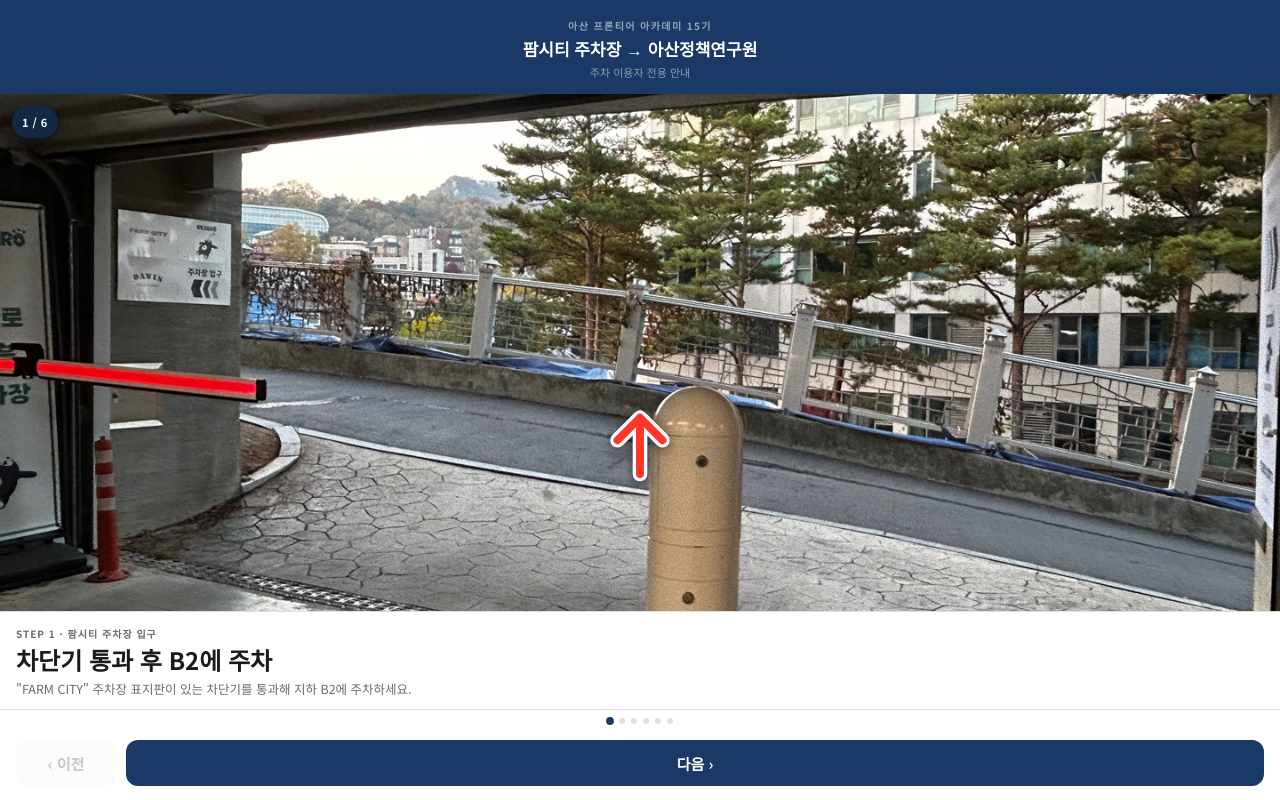
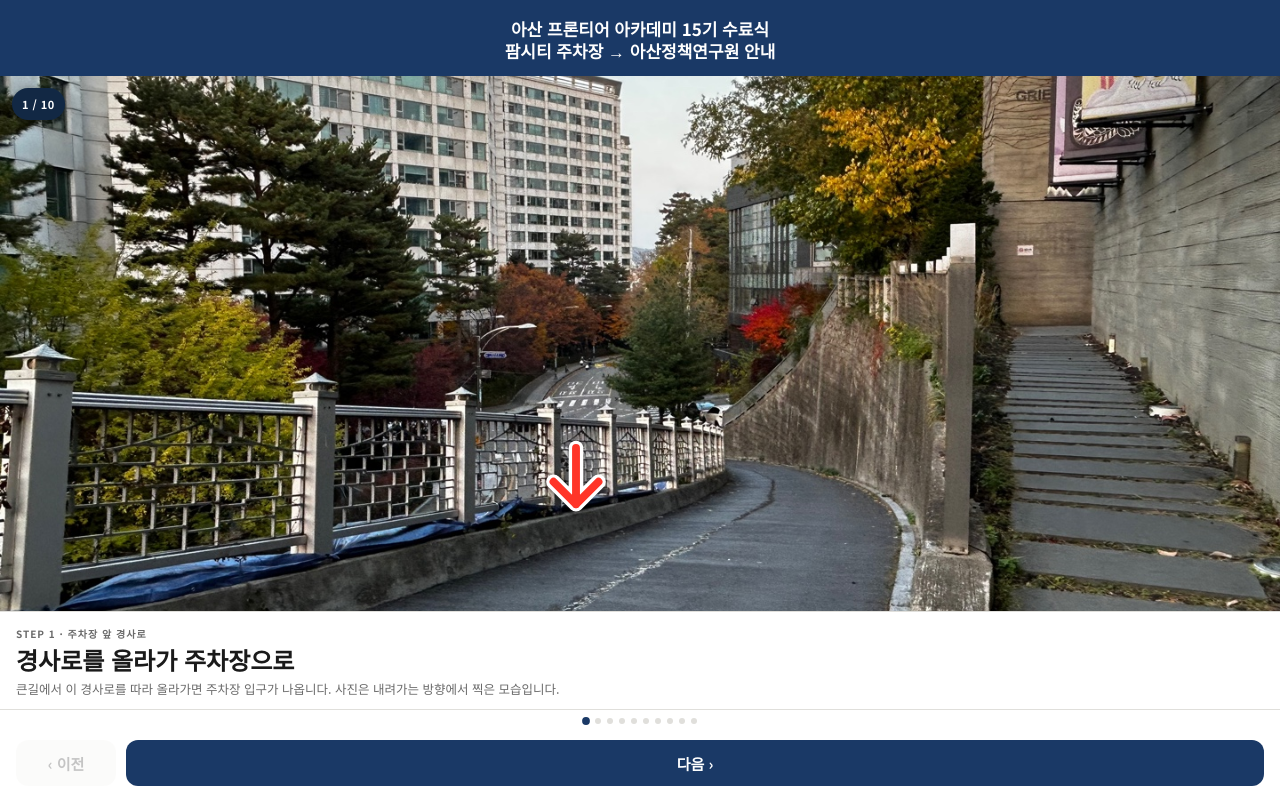
Before and after one commit to asan-frontier/afa15-nav, a plain HTML site: page parking.html in a window 1280 px wide. Drawn offline with Linux system fonts and the light colour scheme.

Commit message:
경로 2를 아티팩트와 동일하게 (사진·내용·헤더)
Co-Authored-By: Claude Sonnet 5.5 <noreply@anthropic.com>

```diff
--- a/parking.html
+++ b/parking.html
@@ -271,9 +271,7 @@ main {
 
 <div class="hd">
   <div class="hd-cover">
-    <div class="hd-label">아산 프론티어 아카데미 15기</div>
-    <div class="hd-title">팜시티 주차장 → 아산정책연구원</div>
-    <div class="hd-sub">주차 이용자 전용 안내</div>
+    <div class="hd-title">아산 프론티어 아카데미 15기 수료식<br>팜시티 주차장 → 아산정책연구원 안내</div>
   </div>
 </div>
 
@@ -281,14 +279,17 @@ main {
 
 <script>
 const STEPS = [
-  { img:'photos/r2_01.jpg', landmark:'STEP 1 · 팜시티 주차장 입구', inst:'차단기 통과 후 B2에 주차', sub:'"FARM CITY" 주차장 표지판이 있는 차단기를 통과해 지하 B2에 주차하세요.', dir:'up', ax:50, ay:68 },
-  { img:'photos/r2_02.jpg', landmark:'STEP 2 · 건물 출구 → 경사로', inst:'건물 나와 경사로 따라 내려가기', sub:'주차 후 건물 밖으로 나오면 팜시티테이블 담장을 옆에 두고 경사로를 따라 내려가세요. 가을 나무가 보이면 맞는 길입니다.', dir:'down', ax:50, ay:68 },
-  { img:'photos/r2_03.jpg', landmark:'STEP 3 · 한미술관 사거리', inst:'한미술관 표지판 지나 골목으로 직진', sub:'왼쪽에 "한미술관" 표지판이 보이는 사거리입니다. 오른쪽이나 왼쪽으로 꺾지 말고 앞 골목으로 계속 직진하세요.', dir:'up', ax:50, ay:68 },
-  { img:'photos/r2_04.jpg', landmark:'STEP 4 · 어린이보호구역 골목', inst:'어린이보호구역 표시 지나 계속 올라가기', sub:'도로에 "어린이보호구역" 글씨가 보이면 맞는 길입니다. 붉은 벽돌 건물을 오른쪽에 두고 계속 올라가세요.', dir:'up', ax:50, ay:68 },
-  { img:'photos/r2_05.jpg', landmark:'STEP 5 · emuoa 모퉁이', inst:'emuoa 간판 모퉁이 지나 계속 올라가기', sub:'왼쪽에 "emuoa" 음악 가게 간판이 보이는 모퉁이입니다. HDC 건물 아래를 지나 계속 직진해 올라가세요.', dir:'up', ax:50, ay:68 },
-  { img:'photos/r2_06.jpg', landmark:'도착', inst:'아산정책연구원 도착!', sub:'"아산정책연구원 / THE ASAN INSTITUTE FOR POLICY STUDIES" 금색 현판이 보이면 도착입니다. 정문으로 들어가세요. 🎉', dir:'dest' },
+  { img:'photos/p00_ramp.jpg', landmark:'STEP 1 · 주차장 앞 경사로', inst:'경사로를 올라가 주차장으로', sub:'큰길에서 이 경사로를 따라 올라가면 주차장 입구가 나옵니다. 사진은 내려가는 방향에서 찍은 모습입니다.', dir:'down', ax:45, ay:76 },
+  { img:'photos/p0_entrance.webp', landmark:'STEP 2 · 팜시티 주차장 입구', inst:'주차장 입구로 진입', sub:'"리제로 서울 주차장" 입구입니다. 차단기를 지나 지하(B2)에 주차하세요.', dir:'up', ax:55, ay:76 },
+  { img:'photos/p1_b2_parking.jpg', landmark:'STEP 3 · 팜시티 주차장 B2', inst:'정면 유리문 안쪽 엘리베이터로', sub:'정면 안쪽의 유리문(현수막이 붙은 문)으로 들어가 엘리베이터를 타고 B1(지하 1층)로 올라가세요.', dir:'up', ax:53, ay:72 },
+  { img:'photos/p2_elevator.jpg', landmark:'STEP 4 · B1 엘리베이터 앞', inst:'내려서 오른쪽으로 돌기', sub:'B1에서 내려 오른쪽으로 도세요. (사진은 엘리베이터를 바라본 모습이라 오른쪽이 사진의 왼쪽입니다.)', dir:'left', ax:30, ay:80 },
+  { img:'photos/p3_b1_lobby.jpg', landmark:'STEP 5 · B1 로비', inst:'가운데 유리문으로 나가기', sub:'오른쪽으로 돌면 보이는 로비입니다. 정면 가운데 유리문으로 나가면 건물 밖입니다.', dir:'up', ax:57, ay:78 },
+  { img:'photos/w6_gate.webp', landmark:'STEP 6 · 입간판 있는 철문 앞', inst:'왼쪽 계단 올라가 이 길로', sub:'건물 밖 왼쪽 계단을 올라온 뒤, 이 길을 따라 내려가세요. 사진은 올라가는 방향에서 찍은 모습입니다.', dir:'down', ax:45, ay:78 },
+  { img:'photos/w5_shutter.webp', landmark:'STEP 7 · 알록달록 셔터', inst:'셔터 지나 계속 내려가기', sub:'알록달록한 셔터가 보이는 길을 지나 계속 내려가세요.', dir:'down', ax:50, ay:78 },
+  { img:'photos/w4_stairs_house.webp', landmark:'STEP 8 · 돌 조각 계단 집', inst:'계단 있는 집 지나 내려가기', sub:'돌 조각이 놓인 계단 앞을 지나 계속 내려가세요.', dir:'down', ax:50, ay:78 },
+  { img:'photos/w3_sajegwan.webp', landmark:'STEP 9 · 세종로성당 사제관', inst:'사제관 지나 내려가기', sub:'"세종로성당 사제관" 건물을 지나 계속 내려가세요.', dir:'down', ax:50, ay:78 },
+  { img:'photos/w1_yeonguwon.webp', landmark:'도착', inst:'아산정책연구원 도착!', sub:'금색 "아산정책연구원" 글자가 보이는 건물이 도착지입니다.', dir:'dest' },
 ];
-
 function arrowSVG(dir) {
   if (dir === 'wait') return '';
   if (dir === 'dest') {
```
Also changed, not shown: photos/p00_ramp.jpg (added), photos/p0_entrance.webp (added), photos/p1_b2_parking.jpg (added), photos/p2_elevator.jpg (added), photos/p3_b1_lobby.jpg (added).
